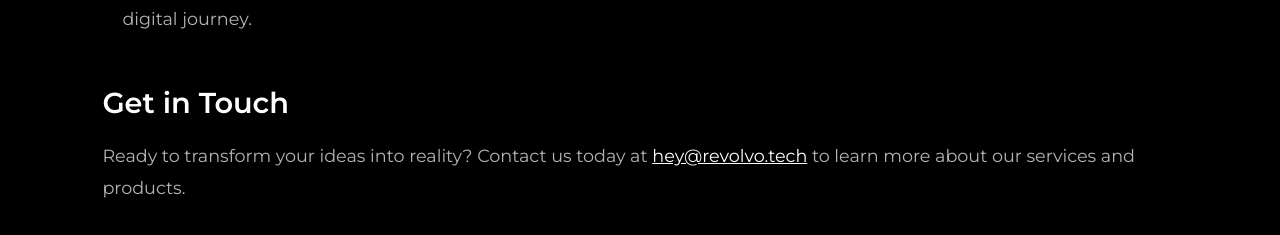
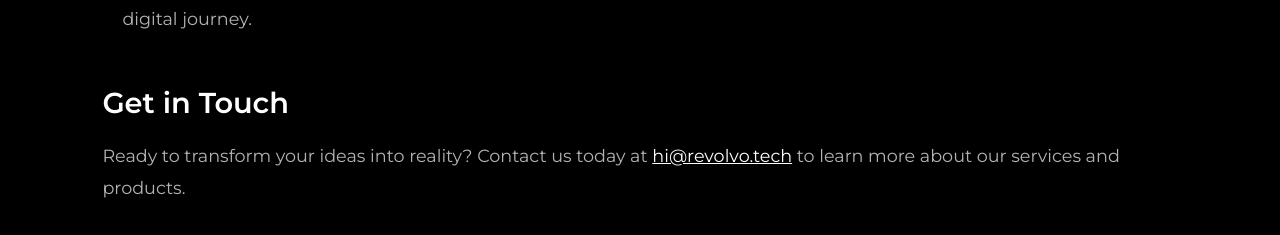
Before and after one commit to EarthPeopleStudio/ih-web-react-revolvotech, a React (Vite) app: page /about-us in a window 1280 px wide. Shown: the part 1329-1564 px from the top of the page. Built offline with nearby package versions, Linux system fonts and the light colour scheme.

Commit message:
Shuffle 2

```diff
--- a/src/Components/AboutUs.jsx
+++ b/src/Components/AboutUs.jsx
@@ -160,7 +160,7 @@
       <Section>
         <SectionTitle>Get in Touch</SectionTitle>
         <Paragraph>
-          Ready to transform your ideas into reality? Contact us today at <ContactLink href="mailto:hey@revolvo.tech">hey@revolvo.tech</ContactLink> to learn more about our services and products.
+          Ready to transform your ideas into reality? Contact us today at <ContactLink href="mailto:hi@revolvo.tech">hi@revolvo.tech</ContactLink> to learn more about our services and products.
         </Paragraph>
       </Section>
 
--- a/src/Components/OurWork.jsx
+++ b/src/Components/OurWork.jsx
@@ -253,7 +253,7 @@
           <Paragraph>
             Ready to see what we can do for you? Contact us today to discuss your project, or explore our case studies for more in-depth insights into our work.
           </Paragraph>
-          <ContactLink href="mailto:hey@revolvo.tech">hey@revolvo.tech</ContactLink>
+          <ContactLink href="mailto:hi@revolvo.tech">hi@revolvo.tech</ContactLink>
         </ContactCTA>
       </Section>
 
--- a/src/Components/PrivacyPolicy.jsx
+++ b/src/Components/PrivacyPolicy.jsx
@@ -255,7 +255,7 @@
         <Paragraph>
           Website: revolvo.tech
           <br />
-          General Inquiries: hey@revolvo.tech
+          General Inquiries: hi@revolvo.tech
           <br />
           User Support: help@revolvo.tech
           <br />
```
